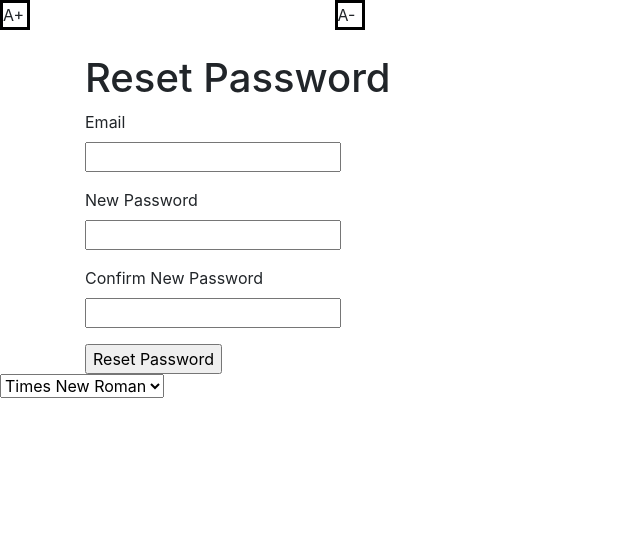
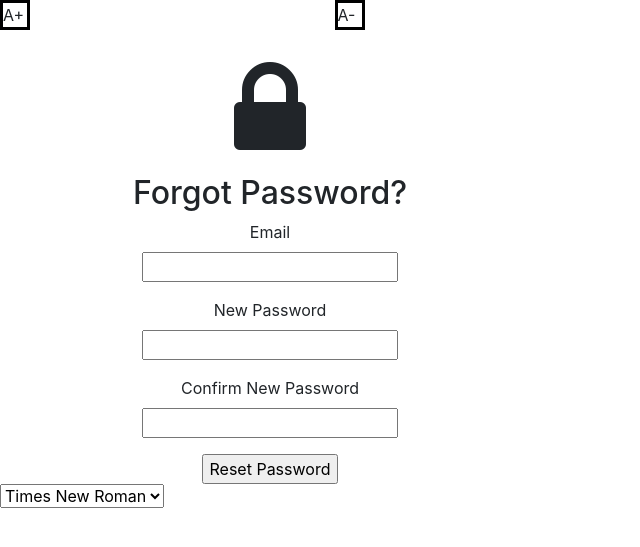
Before and after one commit to prem9/CMPE-131-G12-Project, a Flask app: page /reset-password in a window 1280 px wide. Shown: the part 56-603 px from the top of the page, without its empty margins (0-640 px from the left). Run offline with Flask 3, Linux system fonts and the light colour scheme; some libraries are stand-ins or nearby versions.

Commit message:
Reset pass With CSS still not centered

```diff
--- a/codebase/website/templates/reset_password.html
+++ b/codebase/website/templates/reset_password.html
@@ -1,43 +1,55 @@
 {% extends 'base.html' %}
+<link href="//maxcdn.bootstrapcdn.com/bootstrap/3.3.0/css/bootstrap.min.css" rel="stylesheet" id="bootstrap-css">
+<script src="//maxcdn.bootstrapcdn.com/bootstrap/3.3.0/js/bootstrap.min.js"></script>
+<script src="//code.jquery.com/jquery-1.11.1.min.js"></script>
+<!------ Include the above in your HEAD tag ---------->
 
 {% block content %}
+
     <br />
-    <h1>Reset Password</h1>
-    <!--Form for resetting the password-->
-    <form method="POST">
-        <!--Render hidden fields for the form-->
+
+    <link margin-left="50px"  rel="stylesheet" href="https://maxcdn.bootstrapcdn.com/font-awesome/4.5.0/css/font-awesome.min.css">
+    <div class="form-gap"></div>
+   <div class="container">
+       <div class="row">
+           <div class="col-md-4 col-md-offset-4">
+               <div class="panel panel-default">
+                 <div class="panel-body">
+                   <div class="text-center">
+                     <h3><i class="fa fa-lock fa-4x"></i></h3>
+                     <h2  class="text-center">Forgot Password?</h2>
+
+    <form method="POST" >
         {{ form.hidden_tag() }}
-        <div class="form-group">
-            <!--Render the label for the email field-->
+        <div  class="form-group">
             {{ form.email.label }}<br>
-            <!--Render the email input field-->
             {{ form.email() }}
-            <!--Displays any errors relating to the email field such as an empty field-->
             {% for error in form.email.errors %}
                 <span [{{ error }}]</span>
             {% endfor %}
         </div>
-        <div class="form-group">
-            <!-- Render the label for the passworld field-->
+        <div class="form-group" >
             {{ form.password.label }}<br>
-            <!--Render the password input field-->
             {{ form.password() }}
-            <!--Displays any errors relating to the password field such as an empty field-->
             {% for error in form.password.errors %}
                 <span [{{ error }}]</span>
             {% endfor %}
         </div>
-        <div class="form-group">
-            <!--Render the label for the confirm password field-->
+        <div class="form-group" >
             {{ form.confirm_password.label }}<br>
-            <!--Render the confirm password input field-->
             {{ form.confirm_password() }}
-            <!--Displays any errors related to the confirm password field such as an empty field-->
             {% for error in form.confirm_password.errors %}
                 <span [{{ error }}]</span>
             {% endfor %}
         </div>
-        <!--Render the submit button after filling in the required fields for reset password-->
         {{ form.submit() }}
     </form>
+
+                    </div>
+                </div>
+            </div>
+        </div>
+    </div>
+</div>
+
 {% endblock %}
```
